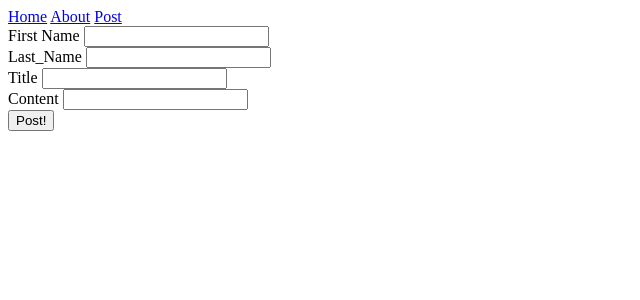
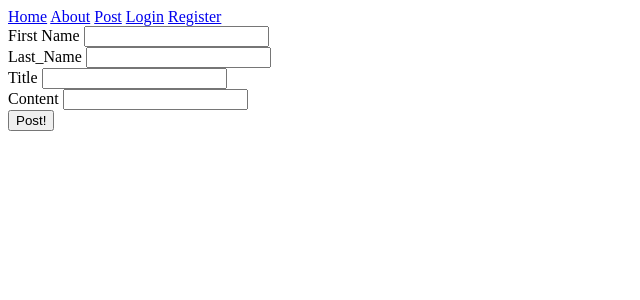
Before and after one commit to JSidat/flask-demo, a Flask app: page /posts in a window 1280 px wide. Shown: the top 300 px of the page, without its empty margins (0-640 px from the left). Run offline with Flask 2, Linux system fonts and the light colour scheme.

Commit message:
add new pages

```diff
--- a/application/routes.py
+++ b/application/routes.py
@@ -12,6 +12,14 @@ def home():
 @app.route('/about')
 def about():
     return render_template('about.html', title='About')
+
+@app.route('/register')
+def register():
+    return render_template('register.html', title='Register')
+
+@app.route('/login')
+def login():
+    return render_template('login.html', title='Login Page')
 
 @app.route('/posts', methods=['GET', 'POST'])
 def post():
--- a/application/templates/layout.html
+++ b/application/templates/layout.html
@@ -5,6 +5,8 @@
 		<a href='{{ url_for('home') }}'>Home</a>
 	<a href='{{ url_for('about') }}'>About</a>
 	 <a href="{{ url_for('post') }}">Post</a>
+	 <a href="{{ url_for('login') }}">Login</a>
+	 <a href="{{ url_for('register') }}">Register</a>
 	</div>
 	{% block body_content  %}{% endblock  %}
 	</body>
--- /dev/null
+++ b/application/templates/login.html
@@ -0,0 +1,5 @@
+{% extends "layout.html" %}
+
+{% block body_content %}
+<p>Enter login details here</p>
+{% endblock %}
--- /dev/null
+++ b/application/templates/register.html
@@ -0,0 +1,5 @@
+{% extends "layout.html" %}
+
+{% block body_content %}
+<p>Please create an account</p>
+{% endblock %}
```
